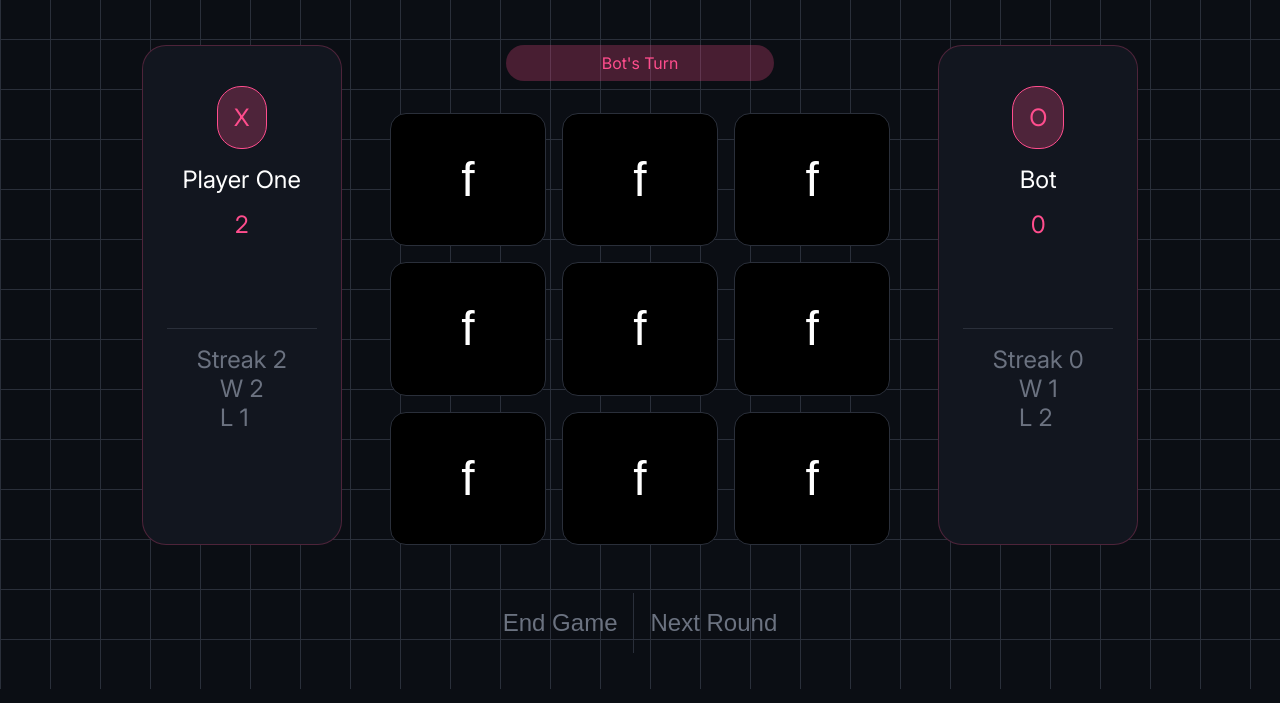
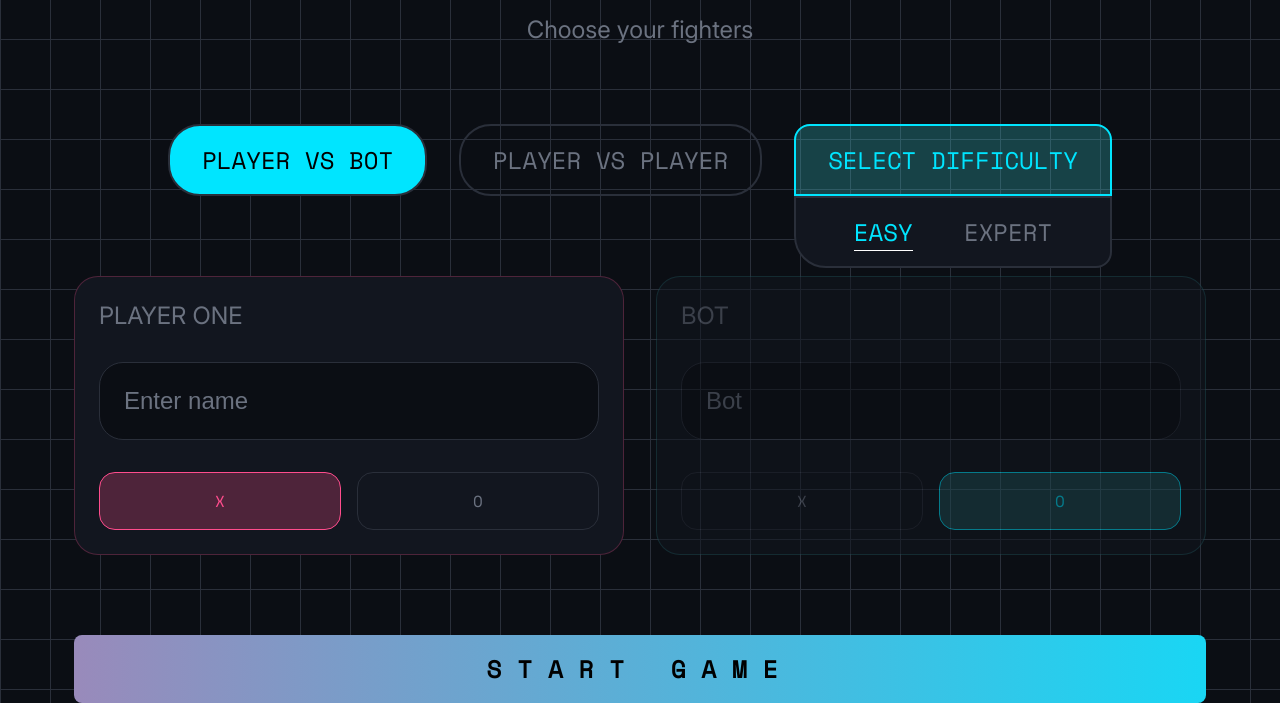
Before and after one commit to Sivil07/MiniMax-AI-Game, a plain HTML site: page index.html in a window 1280 px wide. Shown: the part 111-814 px from the top of the page. Drawn offline with Linux system fonts and the light colour scheme.

Commit message:
feat: Remove old dynamic UI nodes and disable next round button at round start
I commented out the hard coded dyanmic UI nodes since they're fully generated
through the GameScreen's dyanmic node functions.

Additonally, the Next Round button will start at a disabled state at the beginning
of each round.

Players should only be able to trigger the next round once a winner is found and the
maxRounds limit has not been reached.

```diff
--- a/index.html
+++ b/index.html
@@ -10,7 +10,7 @@
 </head>
 
 <body>
-    <!-- <form class="landing-page">
+    <form class="landing-page">
         <h1 id="landing-title">Tic Tac Toe</h1>
         <p class="landing-details">Choose your fighters</p>
         <div class="match-options">
@@ -73,59 +73,59 @@
         <div class="progress-track">
             <div class="progress-fill loading-bar"></div>
         </div>
-    </div> -->
-    <main class="game-container">
+    </div>
+    <main class="game-container remove-node">
         <section class="round-info-container">
-            <p id="round-number" class="round-info">Round 3</p>
-            <p id="static-mode-label" class="round-info">Player Vs Bot</p>
+            <!-- <p id="round-number" class="round-info">Round 3</p> -->
+            <p id="static-mode-label" class="round-info"></p>
         </section>
         <section class="game">
             <div id="player-one-side" class="side">
                 <div class="player-info">
-                    <p id="static-player-one-mark" class="mark-badge">X</p>
-                    <p id="static-player-one-name" class="player-username">Player One</p>
-                    <p id="player-one-score" class="score">2</p>
+                    <p id="static-player-one-mark" class="mark-badge"></p>
+                    <p id="static-player-one-name" class="player-username"></p>
+                    <!-- <p id="player-one-score" class="score">2</p> -->
                 </div>
                 <div class="player-streak-info">
-                    <p id="player-one-streak" class="streak">Streak 2</p>
+                    <!-- <p id="player-one-streak" class="streak">Streak 2</p> -->
                     <div class="win-loss">
-                        <p id="player-one-wins" class="wins">W 2</p>
-                        <p id="player-one-losses" class="losses">L 1</p>
+                        <!-- <p id="player-one-wins" class="wins">W 2</p> -->
+                        <!-- <p id="player-one-losses" class="losses">L 1</p> -->
                     </div>
                 </div>
             </div>
             <div id="board-section">
-                <p id="player-turn">Bot's Turn</p>
+                <!-- <p id="player-turn">Bot's Turn</p> -->
                 <div class="board">
-                    <button type="button" class="square" data-row="0" data-col="0">f</button>
-                    <button type="button" class="square" data-row="0" data-col="1">f</button>
-                    <button type="button" class="square" data-row="0" data-col="2">f</button>
-                    <button type="button" class="square" data-row="1" data-col="0">f</button>
-                    <button type="button" class="square" data-row="1" data-col="1">f</button>
-                    <button type="button" class="square" data-row="1" data-col="2">f</button>
-                    <button type="button" class="square" data-row="2" data-col="0">f</button>
-                    <button type="button" class="square" data-row="2" data-col="1">f</button>
-                    <button type="button" class="square" data-row="2" data-col="2">f</button>
+                    <!-- <button type="button" class="square" data-row="0" data-col="0"></button>
+                    <button type="button" class="square" data-row="0" data-col="1"></button>
+                    <button type="button" class="square" data-row="0" data-col="2"></button>
+                    <button type="button" class="square" data-row="1" data-col="0"></button>
+                    <button type="button" class="square" data-row="1" data-col="1"></button>
+                    <button type="button" class="square" data-row="1" data-col="2"></button>
+                    <button type="button" class="square" data-row="2" data-col="0"></button>
+                    <button type="button" class="square" data-row="2" data-col="1"></button>
+                    <button type="button" class="square" data-row="2" data-col="2"></button> -->
                 </div>
             </div>
             <div id="player-two-side" class="side">
                 <div class="player-info">
-                    <p id="static-player-two-mark" class="mark-badge">O</p>
-                    <p id="static-player-two-name" class="player-username">Bot</p>
-                    <p id="player-two-score" class="score">0</p>
+                    <p id="static-player-two-mark" class="mark-badge"></p>
+                    <p id="static-player-two-name" class="player-username"></p>
+                    <!-- <p id="player-two-score" class="score">0</p> -->
                 </div>
                 <div class="player-streak-info">
-                    <p id="player-two-streak" class="streak">Streak 0</p>
+                    <!-- <p id="player-two-streak" class="streak">Streak 0</p> -->
                     <div class="win-loss">
-                        <p id="player-two-wins" class="wins">W 1</p>
-                        <p id="player-two-losses" class="losses">L 2</p>
+                        <!-- <p id="player-two-wins" class="wins">W 1</p> -->
+                        <!-- <p id="player-two-losses" class="losses">L 2</p> -->
                     </div>
                 </div>
             </div>
         </section>
         <section id="game-controls">
             <button id="end-game" type="button" class="control-item">End Game</button>
-            <button id="next-round" type="button" class="control-item">Next Round</button>
+            <button id="next-round" type="button" class="control-item" disabled>Next Round</button>
         </section>
     </main>
     <script src="./public/js/createPlayer.js" defer></script>
@@ -137,6 +137,7 @@
     <script src="./public/js/GameMasterModule.js" defer></script>
     <script src="./public/js/LandingScreen.js" defer></script>
     <script src="./public/js/LoadingScreen.js" defer></script>
+    <script src="./public/js/GameScreen.js" defer></script>
 </body>
 
 </html>
```
